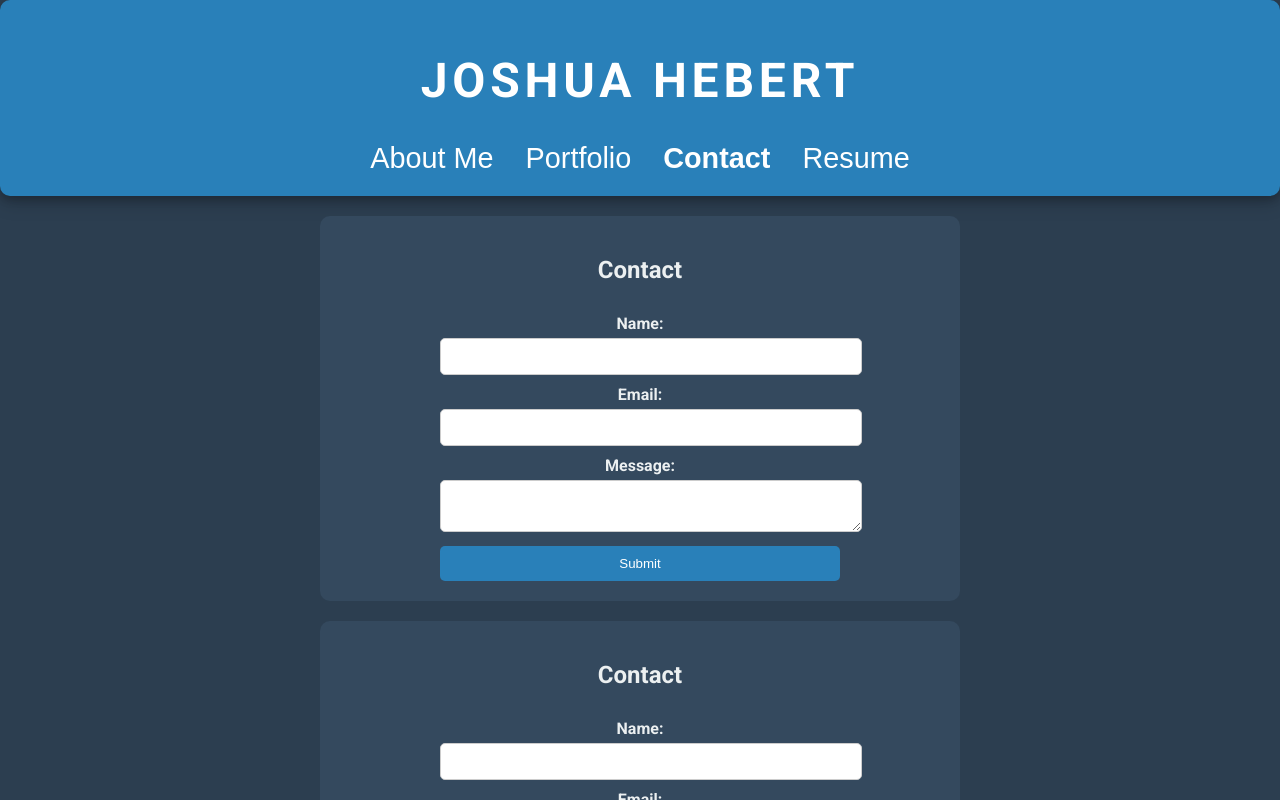
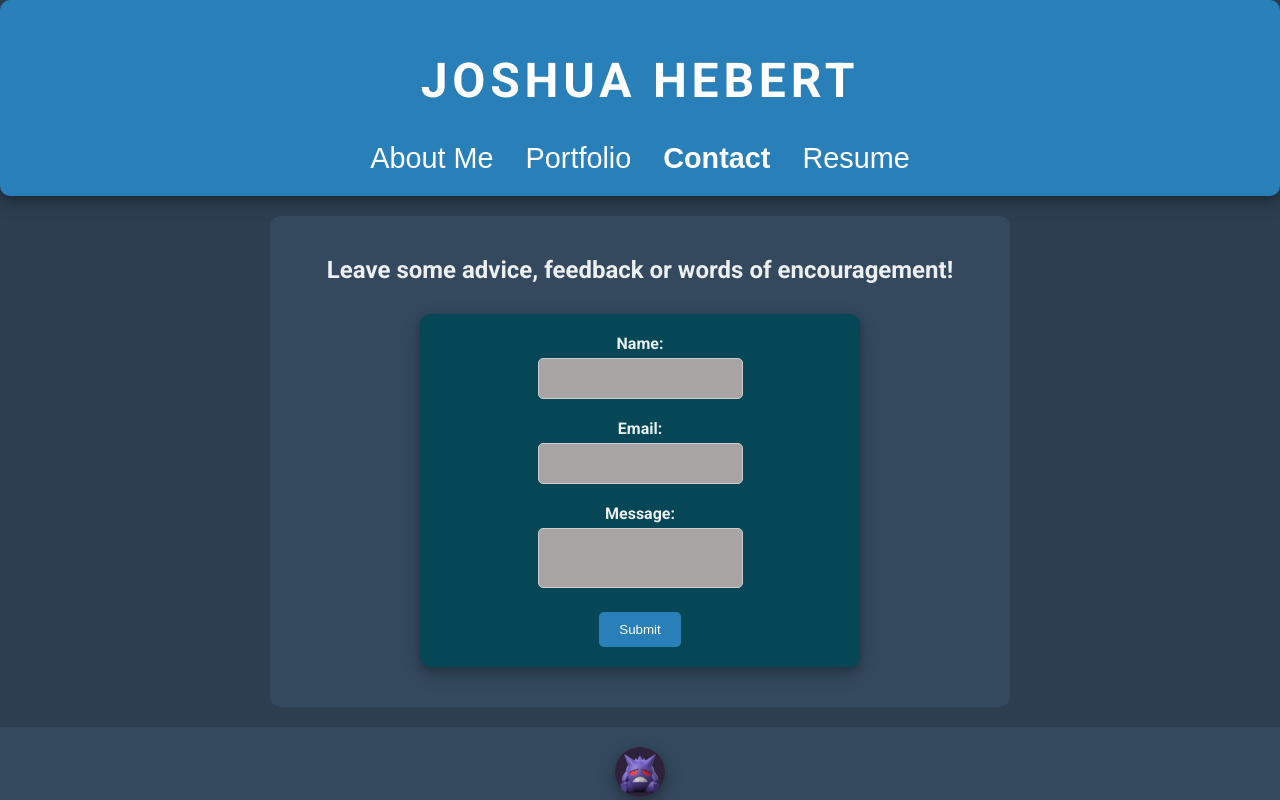
Before and after one commit to JHeeebert/joshua-hebert-react-portfolio, a React (Create React App) app: page / in a window 1280 px wide. Both pictures are taken after a click on the button "Contact". Shown: the top 800 px of the page. Built offline with nearby package versions, Linux system fonts and the light colour scheme.

Commit message:
fixed contact css and portfolio css to match theme and style

```diff
--- a/src/App.js
+++ b/src/App.js
@@ -22,7 +22,6 @@ const App = () => {
       {selectedSection === "About Me" && <About />}
       {selectedSection === "Contact" && <Contact />}
       {selectedSection === "Portfolio" && <Portfolio />}
-      {selectedSection === "Contact" && <Contact />}
       {/* {selectedSection === "Resume" && <Resume />} */}
        <Footer />
 
--- a/src/components/Contact/Contact.js
+++ b/src/components/Contact/Contact.js
@@ -32,7 +32,7 @@ const Contact = () => {
     };
     return (
         <section className="contact">
-            <h2>Contact</h2>
+            <h2>Leave some advice, feedback or words of encouragement!</h2>
             <form onSubmit={handleSubmit}>
                 <div>
                     <label htmlFor="name">Name:</label>
--- a/src/index.css
+++ b/src/index.css
@@ -57,15 +57,18 @@ section div {
   margin-bottom: 20px;
 }
 
-/* section img {
-  width: 100px;
-  height: 100px;
-  border-radius: 100%;
-} */
-
 section form {
   display: flex;
   flex-direction: column;
+  align-items: center;
+  justify-content: center;
+  width: 100%;
+  margin-bottom: 20px;
+  border-radius: 10px;
+  box-shadow: 0 4px 8px 0 rgba(0, 0, 0, 0.2), 0 6px 20px 0 rgba(0, 0, 0, 0.19);
+  /* Add a little shadow */
+  padding: 20px;
+  background-color: #054657;
 }
 
 section form div {
@@ -82,6 +85,14 @@ section form textarea {
   padding: 10px;
   border: 1px solid #ccc;
   border-radius: 4px;
+  width: 100%;
+  box-sizing: border-box;
+  margin-bottom: 10px;
+  font-size: 1em;
+  font-family: "Roboto", sans-serif;
+  outline: none;
+  resize: none;
+  background-color: rgb(169, 164, 164);
 }
 
 section form button {
@@ -103,7 +114,7 @@ section.contact {
   align-items: center;
   text-align: center;
   margin: 20px auto;
-  max-width: 600px;
+  max-width: 700px;
 }
 
 section.contact form {
```
